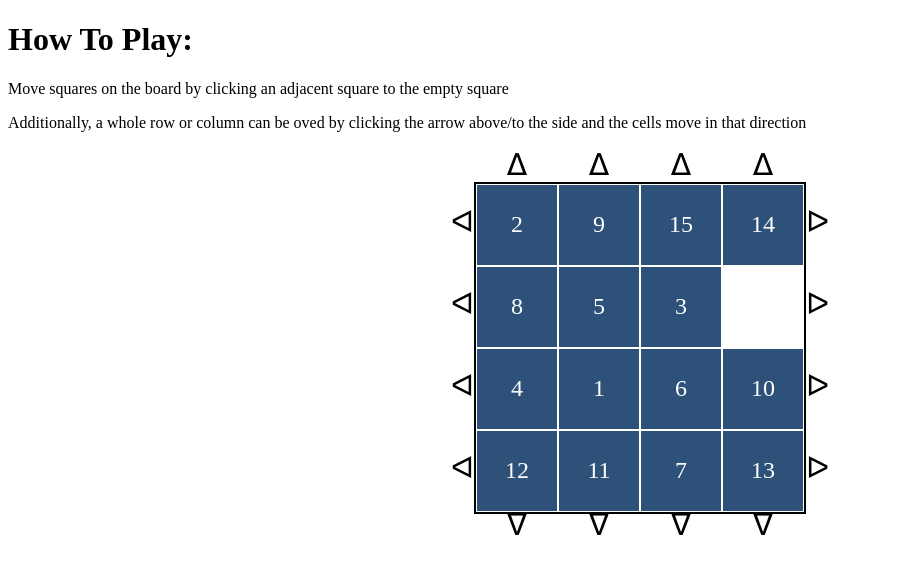
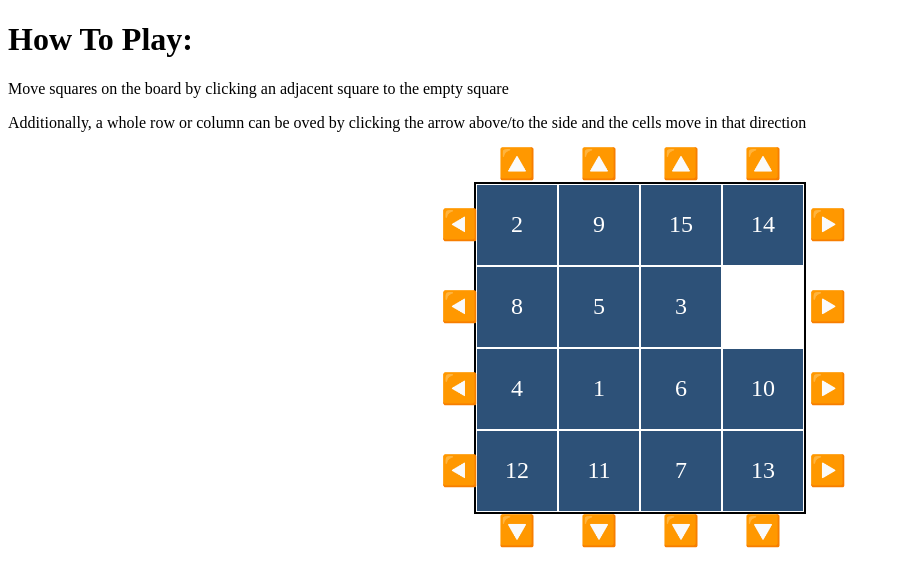
Before and after one commit to Kyruski/15-puzzle-board, a React (Vite) app: page / in a window 1280 px wide. Shown: the top 586 px of the page, without its empty margins (0-900 px from the left). Built offline with nearby package versions, Linux system fonts and the light colour scheme.

Commit message:
Changes some styling

```diff
--- a/src/Components/Board.tsx
+++ b/src/Components/Board.tsx
@@ -86,13 +86,13 @@ export const Board = () => {
       <BoardContainer>
         <TopBottomContainer>
           <TopControl>
-            <ControlRow row={controllRow} moveMultiple={moveMultiple} arrowClick={'top'} arrow={'ᐃ'} />
+            <ControlRow row={controllRow} moveMultiple={moveMultiple} arrow={'top'} />
           </TopControl>
         </TopBottomContainer>
         {board.map((row, index) => (<BoardRow row={row} handleSquareClick={handleSquareClick} moveMultiple={moveMultiple} rowIndex={index} key={`row${index}`} />))}
         <TopBottomContainer>
           <BottomControl>
-            <ControlRow row={controllRow} moveMultiple={moveMultiple} arrowClick={'bottom'} arrow={'ᐁ'} />
+            <ControlRow row={controllRow} moveMultiple={moveMultiple} arrow={'bottom'} />
           </BottomControl>
         </TopBottomContainer>
       </BoardContainer>
--- a/src/Components/BoardRow.tsx
+++ b/src/Components/BoardRow.tsx
@@ -1,6 +1,6 @@
-import React, { useState } from 'react';
+import React from 'react';
 import { square } from '../types';
-import { BoardRowContainer, LeftControl, RightControl } from './elements';
+import { BoardRowContainer, ControlArrowContainer, LeftControl, RightControl } from './elements';
 import { BoardSquare } from './BoardSquare'
 
 interface Props {
@@ -16,13 +16,17 @@ export const BoardRow: React.FC<Props> = ({ row, rowIndex, handleSquareClick, mo
   return (
     <BoardRowContainer>
       <LeftControl onClick={() => moveMultiple([rowIndex, null], 'left')}>
-        ᐊ
+        <ControlArrowContainer>
+          ◀️
+      </ControlArrowContainer>
       </LeftControl>
       {row.map((square, index) => (
         <BoardSquare square={square} handleSquareClick={handleSquareClick} pos={[rowIndex, index]} key={`square${index}`} />
       ))}
       <RightControl onClick={() => moveMultiple([rowIndex, null], 'right')}>
-        ᐅ
+        <ControlArrowContainer>
+          ▶️
+        </ControlArrowContainer>
       </RightControl>
     </BoardRowContainer>
   )
--- a/src/Components/ControlRow.tsx
+++ b/src/Components/ControlRow.tsx
@@ -1,20 +1,18 @@
 import React from 'react';
 import { ControlSquare } from './ControlSquare';
-import { ControlRowContainer } from './elements';
 
 interface Props {
   row: boolean[];
   arrow: string;
   moveMultiple: Function;
-  arrowClick: string;
 }
 
-export const ControlRow: React.FC<Props> = ({ row, arrow, moveMultiple, arrowClick }) => {
+export const ControlRow: React.FC<Props> = ({ row, arrow, moveMultiple }) => {
 
   return (
-    <ControlRowContainer>
+    <div>
 
-      {row.map((item, index) => <ControlSquare arrow={arrow} arrowClick={arrowClick} moveMultiple={moveMultiple} pos={[null, index]} key={index} />)}
-    </ControlRowContainer>
+      {row.map((item, index) => <ControlSquare arrow={arrow} moveMultiple={moveMultiple} pos={[null, index]} key={index} />)}
+    </div>
   )
 }
--- a/src/Components/ControlSquare.tsx
+++ b/src/Components/ControlSquare.tsx
@@ -1,19 +1,20 @@
 import React from 'react';
-import { ControlSquareContainer, TopControl } from './elements';
+import { ControlArrowContainer, ControlSquareContainer, TopControl } from './elements';
 import { square } from '../types';
 
 interface Props {
   arrow: string;
   pos: square[];
   moveMultiple: Function;
-  arrowClick: string;
 }
 
-export const ControlSquare: React.FC<Props> = ({ arrow, moveMultiple, pos, arrowClick }) => {
+export const ControlSquare: React.FC<Props> = ({ arrow, moveMultiple, pos }) => {
 
   return (
-    <ControlSquareContainer onClick={() => moveMultiple(pos, arrowClick)}>
-      {arrow}
+    <ControlSquareContainer onClick={() => moveMultiple(pos, arrow)}>
+      <ControlArrowContainer>
+        {arrow === 'top' ? `🔼` : `🔽`}
+      </ControlArrowContainer>
     </ControlSquareContainer>
 
   )
--- a/src/Components/elements.tsx
+++ b/src/Components/elements.tsx
@@ -16,29 +16,31 @@ export const BoardRowContainer = styled.div`
 `
 
 export const BoardSquareContainer = styled.div`
-display: inline-block;
-`;
-
-export const ControlRowContainer = styled.div`
-
+  display: inline-block;
 `;
 
 export const ControlSquareContainer = styled.div`
-display: inline-block;
+  display: inline-block;
   width: 82px;
 `;
 
-export const LeftRightControl = styled(BoardSquareContainer)`
-  width: 30px;
+export const ControlArrowContainer = styled.p`
+  cursor: pointer;
+`;
+
+
+export const GenericControl = styled(BoardSquareContainer)`
   font-size: 30px;
   position: absolute;
-  top: 20px;
 `;
 
-export const TopBottomControl = styled(BoardSquareContainer)`
+export const LeftRightControl = styled(GenericControl)`
+  width: 30px;
+  top: -7px;
+`;
+
+export const TopBottomControl = styled(GenericControl)`
   height: 30px;
-  font-size: 30px;
-  position: absolute;
   text-align: center;
 `;
 
@@ -47,19 +49,19 @@ export const TopBottomContainer = styled.div`
 `;
 
 export const TopControl = styled(TopBottomControl)`
-  top: -37px;
+  top: -68px;
 `;
 
 export const BottomControl = styled(TopBottomControl)`
-  bottom: -25px;
+  bottom: -1px;
 `;
 
 export const LeftControl = styled(LeftRightControl)`
-  left: -25px;
+  left: -35px;
 `;
 
 export const RightControl = styled(LeftRightControl)`
-  right: -32px;
+  right: -35px;
 `;
 
 export const BoardSquareItem = styled.div<{ isFilled: boolean }>`
```
